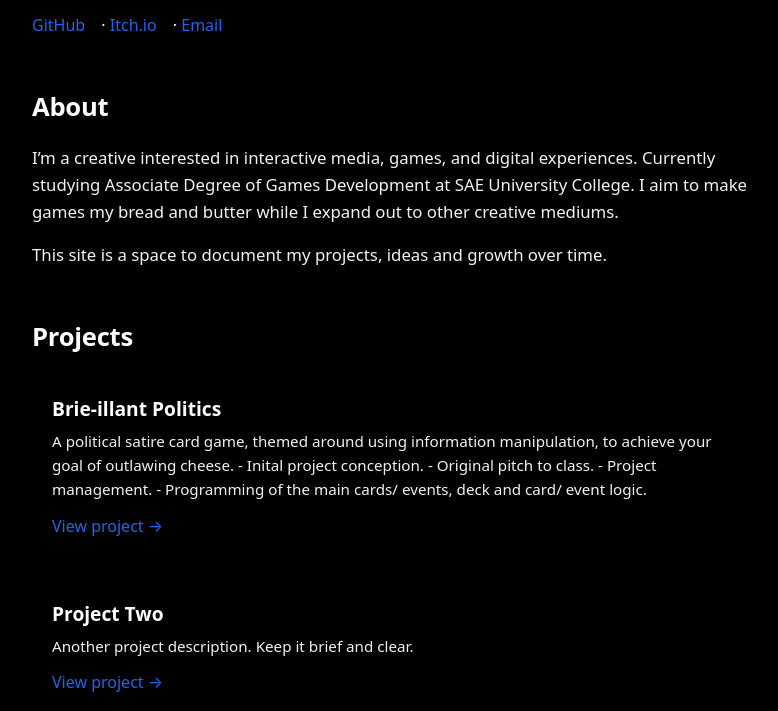
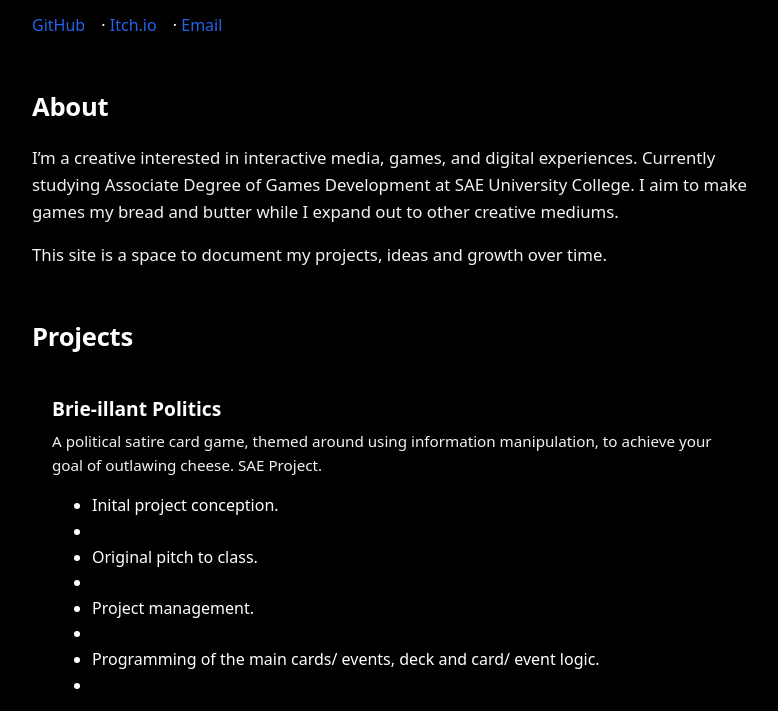
Before and after one commit to tysonn-j-smith/tysonn-j-smith.github.io, a plain HTML site: page index.html in a window 1280 px wide. Shown: the part 228-939 px from the top of the page, without its empty margins (248-1026 px from the left). Drawn offline with Linux system fonts and the light colour scheme.

Commit message:
Update index.html

```diff
--- a/index.html
+++ b/index.html
@@ -119,15 +119,17 @@
           <h3>Brie-illant Politics</h3>
           <p>
             A political satire card game, themed around using information manipulation,
-            to achieve your goal of outlawing cheese.
-            - Inital project conception.
-            - Original pitch to class.
-            - Project management.
-            - Programming of the main cards/ events, deck and card/ event logic.
+            to achieve your goal of outlawing cheese. SAE Project.
+            <ul>
+              <li>Inital project conception.<li>
+              <li>Original pitch to class.<li>
+              <li>Project management.<li>
+              <li>Programming of the main cards/ events, deck and card/ event logic.<li>
+            </ul>
           </p>
           <a href="https://sarale09.itch.io/brielliant-politics" target="_blank">View project →</a>
         </div>
-
+https://sarale09.itch.io/brielliant-politics
         <div class="project">
           <h3>Project Two</h3>
           <p>
```
